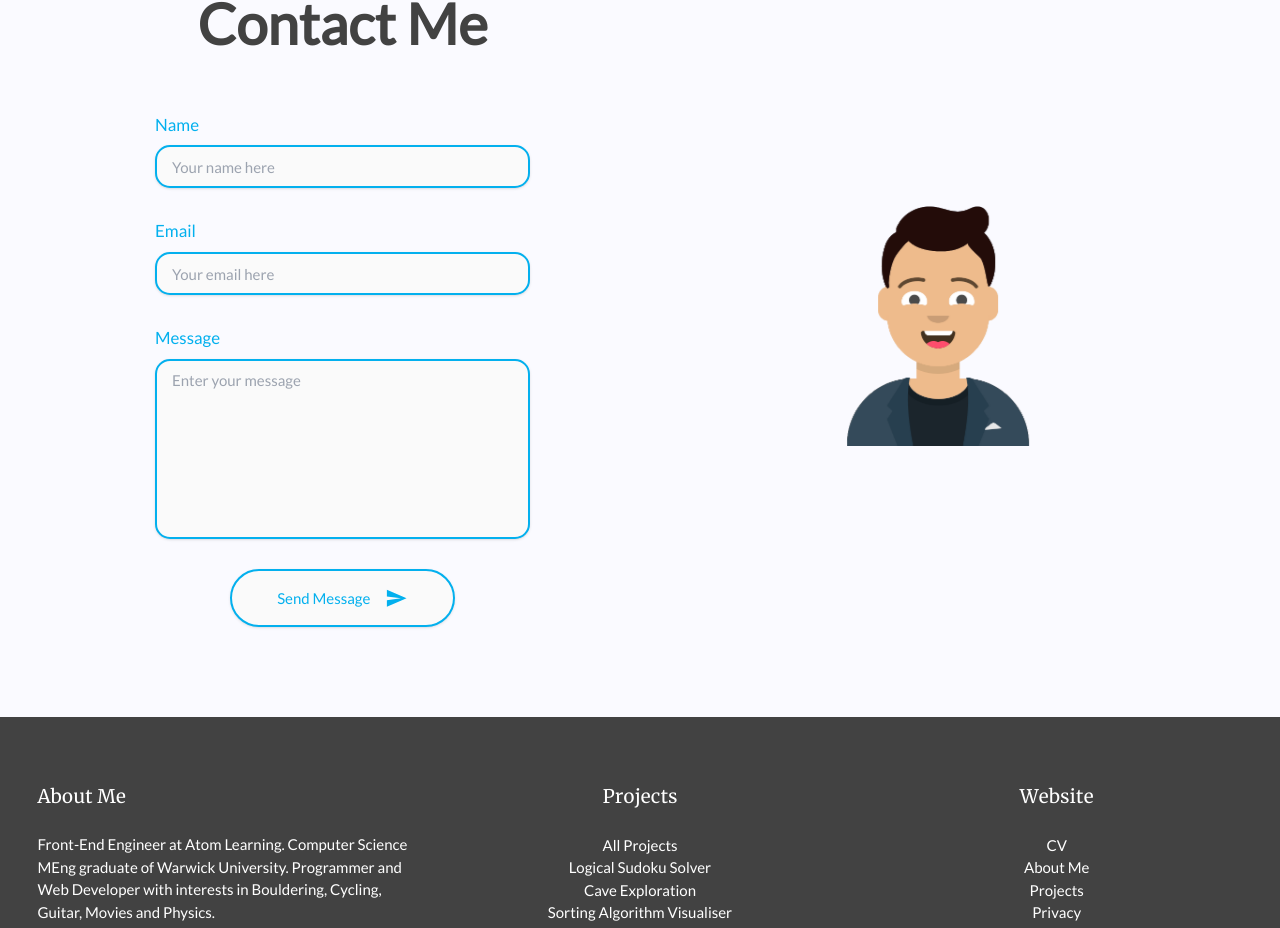
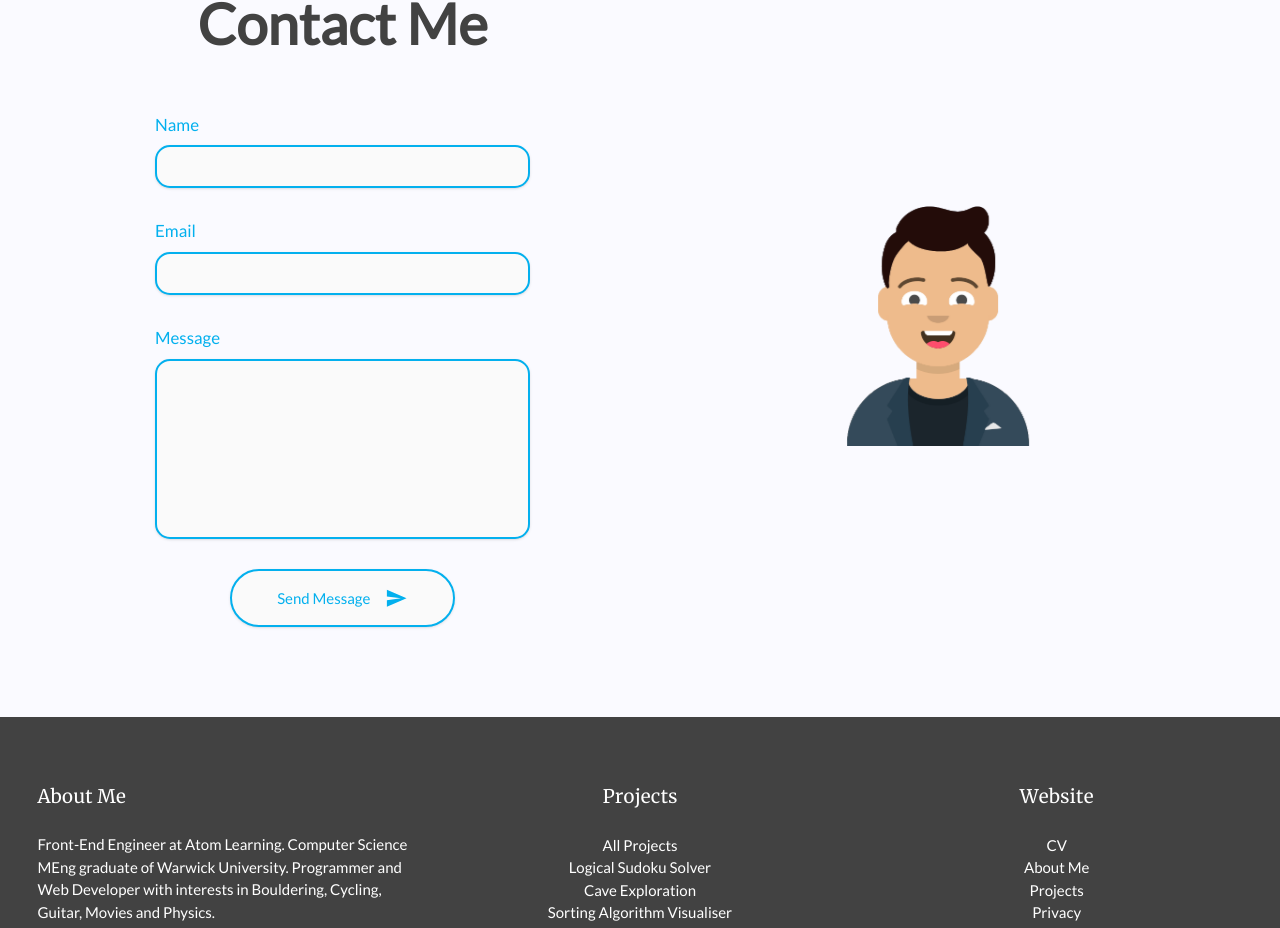
Before and after one commit to KyleGough/portfolio, a Next.js app: page / in a window 1280 px wide. Shown: the part 2622-3550 px from the top of the page. Built offline with nearby package versions, Linux system fonts and the light colour scheme.

Commit message:
Removed contact form placeholders

```diff
--- a/components/Contact/Contact.tsx
+++ b/components/Contact/Contact.tsx
@@ -121,10 +121,10 @@ export const Contact: React.FC = () => {
             type="text"
             id="name"
             name="name"
-            placeholder="Your name here"
             required
             maxLength={50}
             readOnly={isLoading || isSent}
+            data-testid="contact-form-name"
           />
         </FadeIn>
 
@@ -147,10 +147,10 @@ export const Contact: React.FC = () => {
             type="email"
             id="email"
             name="email"
-            placeholder="Your email here"
             required
             maxLength={254}
             readOnly={isLoading || isSent}
+            data-testid="contact-form-email"
           />
         </FadeIn>
 
@@ -170,10 +170,10 @@ export const Contact: React.FC = () => {
             )}
             id="message"
             name="message"
-            placeholder="Enter your message"
             required
             maxLength={1024}
             readOnly={isLoading || isSent}
+            data-testid="contact-form-message"
           />
         </FadeIn>
 
```
Also changed, not shown: 2 other files (tests, documents, lock files or other folders).
